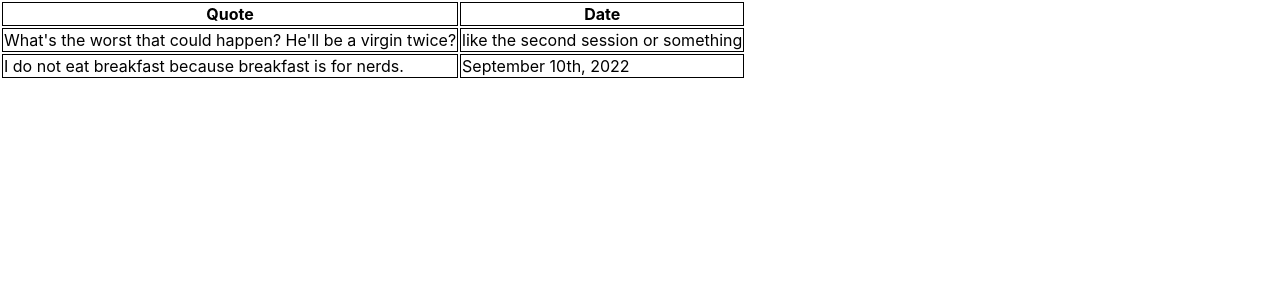
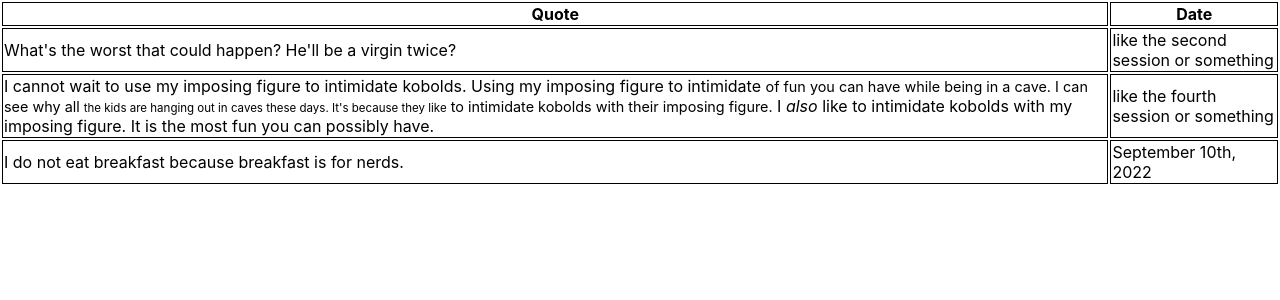
Before and after one commit to megamatson/gizmo-quotes, a React (Create React App) app: page / in a window 1280 px wide. Shown: the top 300 px of the page. Built offline with nearby package versions, Linux system fonts and the light colour scheme.

Commit message:
Added cave quote

```diff
--- a/src/App.tsx
+++ b/src/App.tsx
@@ -1,8 +1,13 @@
 import React from 'react';
 import './App.css';
 
-const quotes: [string, string][] = [
+const quotes: [string|React.ReactElement, string][] = [
   ["What's the worst that could happen? He'll be a virgin twice?", 'like the second session or something'],
+  [
+    <span style={{ fontSize: '100%'}}>
+      I cannot wait to use my imposing figure to intimidate kobolds. Using my imposing figure to intimidate <span style={{fontSize: '90%'}}> of fun you can have while being in a cave. I can see why all <span style={{fontSize: '80%'}}>the kids are hanging out in caves these days. It's because they like</span> to intimidate kobolds with their imposing figure.</span> I <em>also</em> like to intimidate kobolds with my imposing figure. It is the most fun you can possibly have.</span>,
+    'like the fourth session or something'
+  ],
   ['I do not eat breakfast because breakfast is for nerds.', 'September 10th, 2022'],
 ];
 
```
